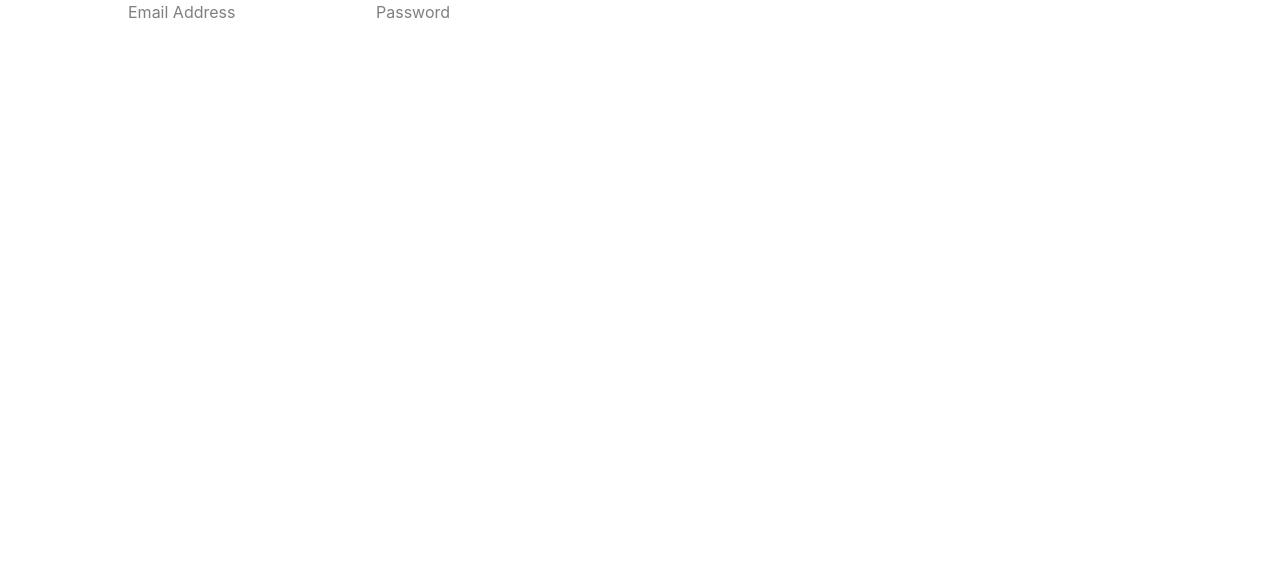
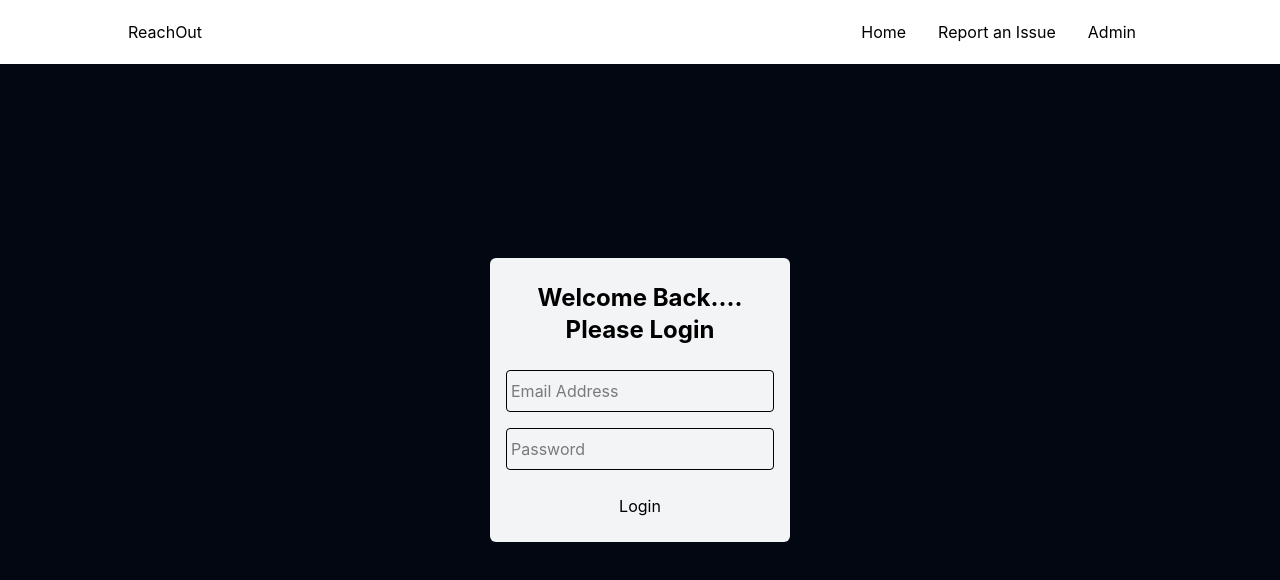
Before and after one commit to Ohiomatabn/ReachOut, a React (Vite) app in the folder frontend/: page /admin-login in a window 1280 px wide. Shown: the top 580 px of the page. Built offline with nearby package versions, Linux system fonts and the light colour scheme.

Commit message:
change AdminLoginForm component to implement form handling with react-hook-form and improve layout

```diff
--- a/frontend/src/components/admin/Login.jsx
+++ b/frontend/src/components/admin/Login.jsx
@@ -1,13 +1,70 @@
+import NavBar from "../NavBar";
+import { useForm } from "react-hook-form";
+
 function AdminLoginForm() {
+  const {
+    register,
+    reset,
+    handleSubmit,
+    formState: { isSubmitting, errors },
+  } = useForm({
+    loginEmail: "",
+    loginPassword: "",
+  });
+
+  function signInAdmin(data) {
+    try {
+      console.log(data);
+      reset();
+    } catch (error) {
+      console.log(error);
+    }
+  }
   return (
-    <section>
-      <div className="container">
-        <form>
-          <input type="text" placeholder="Email Address" />
-          <input type="password" placeholder="Password" />
-        </form>
-      </div>
-    </section>
+    <>
+      <NavBar />
+      <section className="bg-gray-950 h-screen">
+        <div className="container flex justify-center items-center h-full">
+          <div className="w-75 m-auto bg-gray-100 pt-0 p-4 rounded-md">
+            <h3
+              className="text-2xl font-bold text-center py-6
+          "
+            >
+              Welcome Back.... Please Login
+            </h3>
+            <form onSubmit={handleSubmit(signInAdmin)}>
+              <input
+                type="text"
+                placeholder="Email Address"
+                className="input py-2 px-1 border rounded-sm w-full mb-4"
+                {...register("loginEmail", {
+                  required: "Email address is required",
+                })}
+              />
+              {errors.loginEmail && (
+                <p className="text-red-500 pb-2">{errors.loginEmail.message}</p>
+              )}
+              <input
+                type="password"
+                placeholder="Password"
+                className="input py-2 px-1 border rounded-sm w-full mb-4"
+                {...register("loginPassword", {
+                  required: "Password is required",
+                })}
+              />
+              {errors.loginPassword && (
+                <p className="text-red-500 pb-2">
+                  {errors.loginPassword.message}
+                </p>
+              )}
+              <button type="submit" className="btn w-full py-2">
+                {isSubmitting ? "Sign in" : "Login"}
+              </button>
+            </form>
+          </div>
+        </div>
+      </section>
+    </>
   );
 }
 
```
